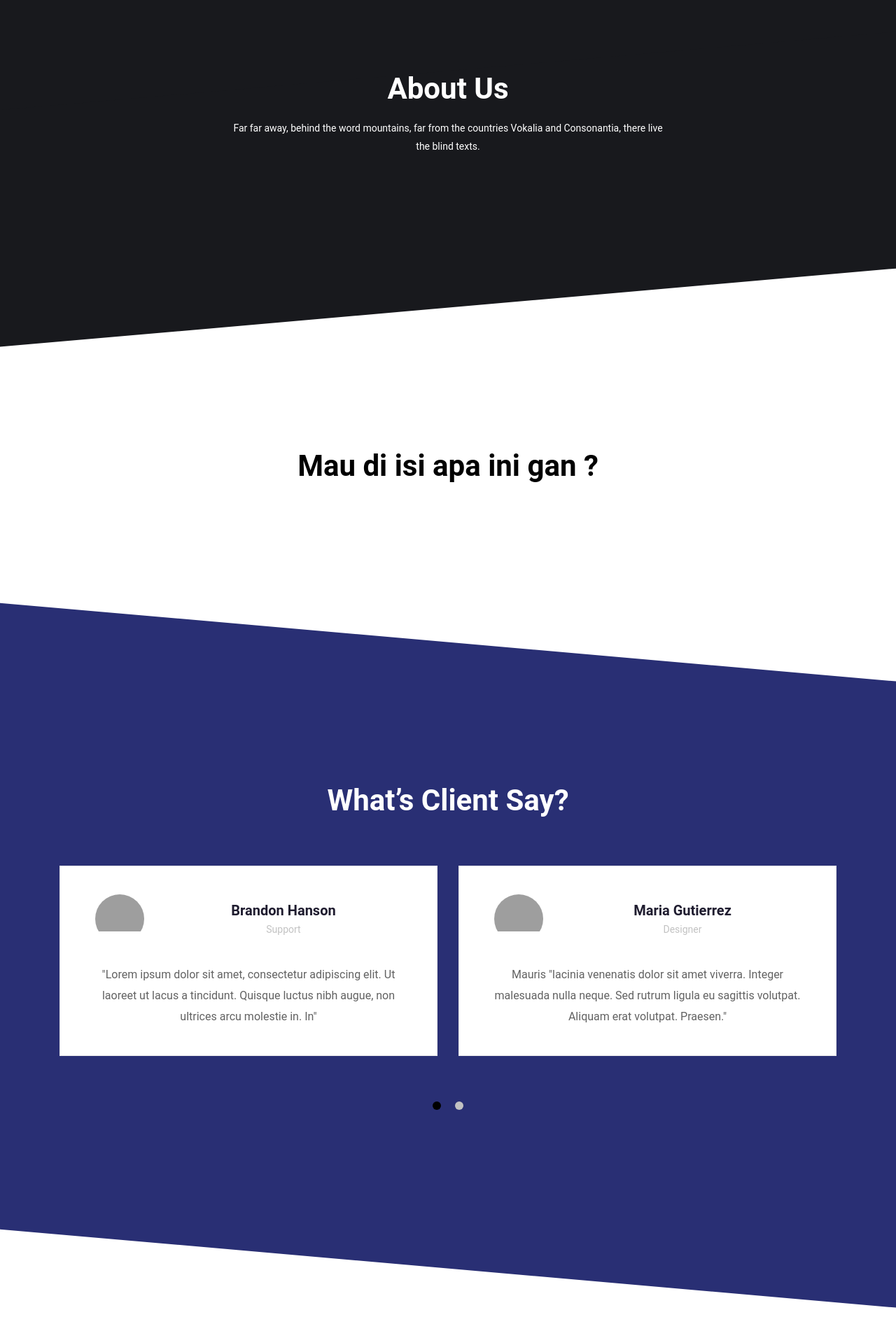
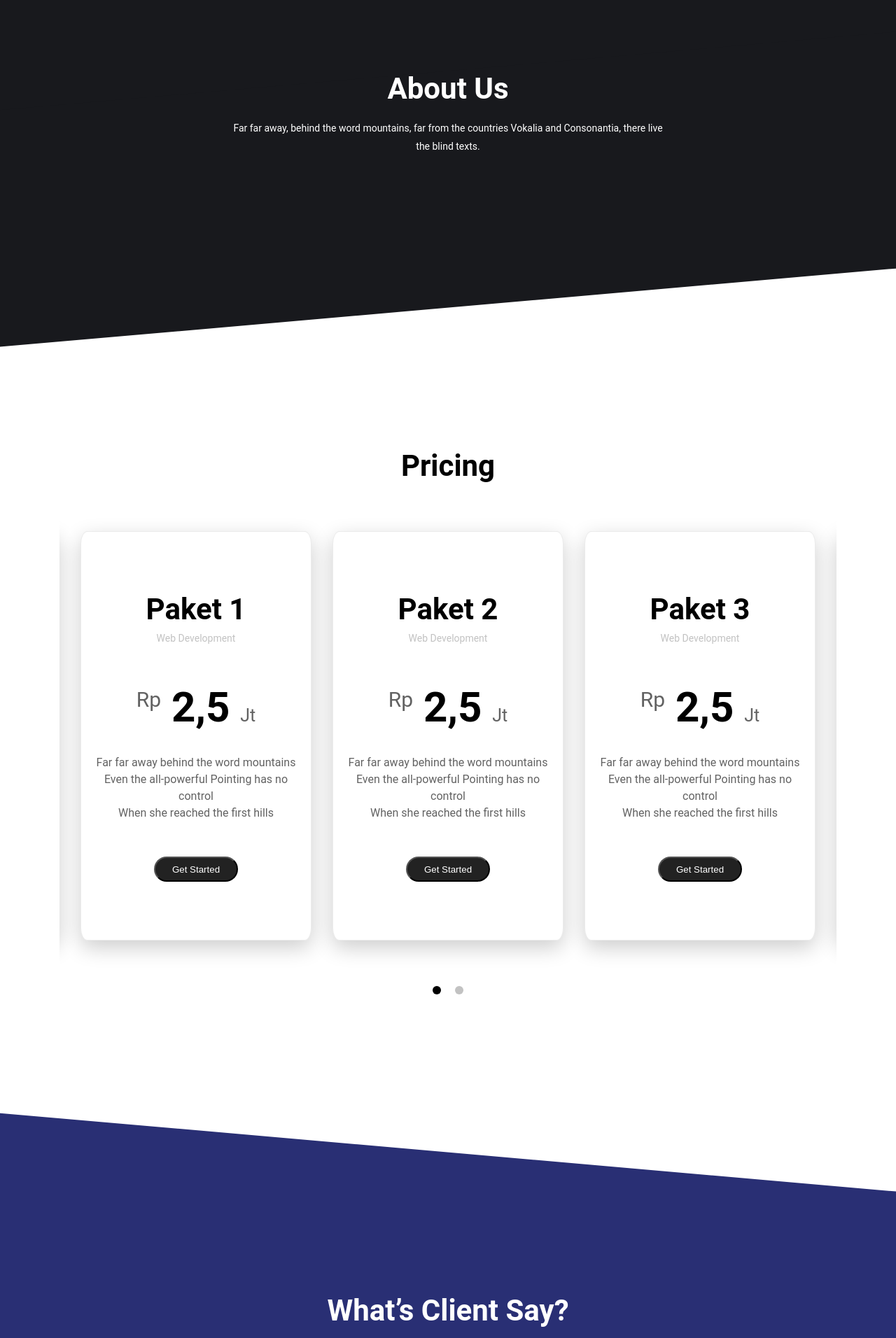
Before and after one commit to rrozaq/landing-page, a PHP site: page / in a window 1280 px wide. Shown: the part 1333-3245 px from the top of the page at 70% size. Run offline with PHP 8.4, Linux system fonts and the light colour scheme; some libraries are stand-ins or nearby versions; grey boxes are pictures that could not be loaded.

Commit message:
Update revisi layout by RonRon

```diff
--- a/assets/css/style.css
+++ b/assets/css/style.css
@@ -157,6 +157,7 @@ input[type="button"].btn-block {
     right: 15px;
     bottom: 0;
     transition: none;
+    z-index: 10;
 }
 
 .back-to-top:focus {
@@ -538,8 +539,8 @@ img{
 
 .owl-prev,
 .owl-next {
-    width: 40px;
-    height: 40px;
+    /* width: 40px;
+    height: 40px; */
     text-align: center;
     font-size: 0;
     display: inline-block;
@@ -616,10 +617,12 @@ img{
     background-color: white;
     text-align: center;
     transition: all ease .3s;
+    border-radius: 5%;
+    box-shadow: 0 15px 50px 0 rgba(0, 0, 0, .2);
 }
 
 .textbox:hover {
-    box-shadow: 0 15px 50px 0 rgba(0, 0, 0, .2);
+    box-shadow: 0 15px 50px 0 #292f74;
 }
 
 .textbox-image img {
@@ -646,13 +649,13 @@ img{
     color: #c2c2c2;
 }
 
-.textbox__style-02 {
+/* .textbox__style-02 {
     border: 1px solid #ebebeb;
 }
 
 .textbox__style-02 .textbox-description {
     margin-bottom: 15px;
-}
+} */
 
 @media (min-width: 768px) {
     .textbox-group {
@@ -660,6 +663,11 @@ img{
         -webkit-transform: translateY(-35%);
                 transform: translateY(-35%);
     }
+}
+@media (max-width: 760px) {
+   .textbox-section {
+       padding-bottom: 150px;
+   }
 }
 
 
@@ -1291,30 +1299,30 @@ img{
 .about-slant.about-slant-white:after {
     background: #fff;
 }
-
-.service-section {
+/* Price */
+.price-section {
     padding: 7em 0 7em 0;
     background: white !important;
 }
 
-.service-section h2 {
+.price-section h2 {
     color: black;
 }
 
-.service-section .lead {
+.price-section .lead {
     color: black;
 }
 
-.service-section.service-slant {
+.price-section.price-slant {
     padding: 7em 0 22em 0;
 }
 
-.service-slant {
+.price-slant {
     position: relative;
     overflow: hidden;
 }
 
-.service-slant:after {
+.price-slant:after {
     width: 120%;
     height: 200px;
     right: -10%;
@@ -1328,44 +1336,136 @@ img{
 }
 
 @media screen and (max-width: 960px) {
-    .service-slant:after {
+    .price-slant:after {
         bottom: -150px;
     }
 }
 
 @media screen and (max-width: 768px) {
-    .service-slant:after {
+    .price-slant:after {
         bottom: -170px;
     }
 }
 
-.service-slant.service-slant-dark:after {
+.price-slant.price-slant-dark:after {
     background: #292f74;
 }
-
-.portfolio-section {
+.price-slide {
+    margin: 0 auto;
+    overflow: hidden;
+}
+
+.price-slide .carousel-element {
+    padding: 0 30px;
+}
+
+.price-slide .owl-stage-outer {
+    overflow: visible !important;
+}
+
+.price {
+    border: 1px solid #ebebeb;
+    padding: 25% 5%;
+    margin: 50px 0;
+    background-color: white;
+    transition: all ease .3s;
+    border-radius: 3%;
+    box-shadow: 0 10px 30px 0 rgba(0, 0, 0, .2);
+}
+
+.price:hover {
+    box-shadow: 0 10px 30px 0 #292f74;
+}
+
+.price-info {
+    overflow: hidden;
+    margin-bottom: 30px;
+    position: relative;
+}
+
+.price-info:after {
+    /* content: "\E67E"; */
+    font-family: 'themify';
+    font-size: 48px;
+    color: #c2c2c2;
+    top: -15px;
+    right: 5px;
+    position: absolute;
+}
+
+.price-name {
+    margin: 0 auto
+}
+
+.price-position {
+    color: #c2c2c2;
+}
+
+.price-content .price-per {
+    font-size: 60px;
+}
+
+.price-content .price-per sup {
+    font-size: 30px;
+    top: -1.5em;
+}
+
+.price-content .price-per strong {
+    color: #000;
+}
+
+.price-content .price-per span {
+    font-size: 25px;
+}
+
+.price-text {
+    font-size: 16px;
+}
+
+.price-text li {
+    text-align: center;
+    list-style: none;
+    line-height: 1.5em
+}
+
+.price-btn {
+    margin-top: 50px;
+    background: #222;
+    /* border: 1px solid white; */
+    border-radius: 20px;
+    padding: 3% 8%;
+    color: #fff;
+}
+
+.price-btn:hover {
+    cursor: pointer;
+    background: #666;
+    /* border: 1px solid #666; */
+}
+/* Testimonial */
+.testimonial-section {
     padding: 7em 0 7em 0;
     background: #292f74 !important;
 }
 
-.portfolio-section h2 {
+.testimonial-section h2 {
     color: white;
 }
 
-.portfolio-section .lead {
+.testimonial-section .lead {
     color: white;
 }
 
-.portfolio-section.portfolio-slant {
+.testimonial-section.testimonial-slant {
     padding: 7em 0 22em 0;
 }
 
-.portfolio-slant {
+.testimonial-slant {
     position: relative;
     overflow: hidden;
 }
 
-.portfolio-slant:after {
+.testimonial-slant:after {
     width: 120%;
     height: 200px;
     right: -10%;
@@ -1379,22 +1479,21 @@ img{
 }
 
 @media screen and (max-width: 960px) {
-    .portfolio-slant:after {
+    .testimonial-slant:after {
         bottom: -150px;
     }
 }
 
 @media screen and (max-width: 768px) {
-    .portfolio-slant:after {
+    .testimonial-slant:after {
         bottom: -170px;
     }
 }
 
-.portfolio-slant.portfolio-slant-white:after {
+.testimonial-slant.testimonial-slant-white:after {
     background: #fff;
 }
 
-/* Testimonial */
 .our-slide {
     margin: 0 -30px;
     overflow: hidden;
@@ -1614,12 +1713,12 @@ img{
 .contact .form button[type="submit"]:hover {
     cursor: pointer;
     background: #666;
+    border: 1px solid #666;
     border: 0;
     border-radius: 20px;
     padding: 3% 8%;
     color: #fff;
 }
-
 /*--------------------------------------------------------------
 # Footer
 --------------------------------------------------------------*/
--- a/index.html
+++ b/index.html
@@ -23,7 +23,7 @@
 						<img src="assets/img/logo3.png" alt="" />
 					</a></div>
 				<div class="header-toogleGroup">
-					<div class="header-chooseLanguage">
+					<!-- <div class="header-chooseLanguage">
 						<div class="dropdown" data-init="dropdown"><a class="dropdown-toggle"
 								href="javascript:void(0)">EN <i class="fa fa-angle-down" aria-hidden="true"></i></a>
 							<div class="dropdown-content" data-position="right">
@@ -33,7 +33,7 @@
 								</ul>
 							</div>
 						</div>
-					</div>
+					</div> -->
 					<div class="search-form">
 						<div class="search-form-toggle"><i class="ti-search"></i></div>
 						<div class="search-form_form">
@@ -61,6 +61,7 @@
 						</li> -->
 						<li><a class="smoothscroll" href="#services">services</a></li>
 						<li><a class="smoothscroll" href="#about">about</a></li>
+						<li><a class="smoothscroll" href="#pricing">pricing</a></li>
 						<li><a class="smoothscroll" href="#testimonial">testimonial</a></li>
 						<li><a class="smoothscroll" href="#contact">contact</a>
 						</li>
@@ -138,7 +139,7 @@
 					<div class="row">
 						<div class="col-md-12 text-center">
 							<h2 class="text-uppercase">About Us</h2>
-							<div class="row justify-content-center mb-5">
+							<div class="row justify-content-center  ">
 								<div class="col-md-7">
 									<p class="lead">Far far away, behind the word mountains, far from the countries
 										Vokalia and
@@ -149,27 +150,108 @@
 					</div>
 				</div>
 
-			</section>
-			<section class="service-section service-slant service-slant-dark">
+			</section><span id="pricing"></span>
+			<section class="price-section price-slant price-slant-dark">
 				<div class="container">
 					<div class="row">
 						<div class="col-md-12 text-center">
-							<h2 class="text-uppercase">Mau di isi apa ini gan ?</h2>
-							<div class="row justify-content-center mb-5">
-								<div class="col-md-12">
+							<h2 class="text-uppercase">Pricing</h2>
+							<div class="row justify-content-center  ">
+								<div class="col-lg-12">
+										<div class="price-slide">
+											<div class="carousel-element owl-carousel"
+												data-options='{"loop":true,"dots":true,"nav":false,"margin":30,"responsive":{"0":{"items":1},"992":{"items":3}}}'>
+												<div class="price">
+													<div class="price-info">
+														<h2 class="price-name">Paket 1</h2><span
+															class="price-position">Web Development</span>
+													</div>
+													<div class="price-content">
+														<p class="price-per text-center">
+															<sup>Rp</sup>
+															<strong>2,5</strong>
+															<span>Jt</span>
+														</p>
+														<div class="price-text">
+																<li>Far far away behind the word mountains</li>
+																<li>Even the all-powerful Pointing has no control</li>
+																<li>When she reached the first hills</li>
+														</div>
 
+													</div>
+													<a href="#"><button class="price-btn">Get Started</button> </a>
+												</div>
+												<div class="price">
+													<div class="price-info">
+														<h2 class="price-name">Paket 2</h2><span class="price-position">Web Development</span>
+													</div>
+													<div class="price-content">
+														<p class="price-per text-center">
+															<sup>Rp</sup>
+															<strong>2,5</strong>
+															<span>Jt</span>
+														</p>
+														<div class="price-text">
+															<li>Far far away behind the word mountains</li>
+															<li>Even the all-powerful Pointing has no control</li>
+															<li>When she reached the first hills</li>
+														</div>
+
+													</div>
+													<a href="#"><button class="price-btn">Get Started</button> </a>
+												</div>
+												<div class="price">
+													<div class="price-info">
+														<h2 class="price-name">Paket 3</h2><span class="price-position">Web Development</span>
+													</div>
+													<div class="price-content">
+														<p class="price-per text-center">
+															<sup>Rp</sup>
+															<strong>2,5</strong>
+															<span>Jt</span>
+														</p>
+														<div class="price-text">
+															<li>Far far away behind the word mountains</li>
+															<li>Even the all-powerful Pointing has no control</li>
+															<li>When she reached the first hills</li>
+														</div>
+
+													</div>
+													<a href="#"><button class="price-btn">Get Started</button> </a>
+												</div>
+												<div class="price">
+													<div class="price-info">
+														<h2 class="price-name">Paket 4</h2><span class="price-position">Web Development</span>
+													</div>
+													<div class="price-content">
+														<p class="price-per text-center">
+															<sup>Rp</sup>
+															<strong>2,5</strong>
+															<span>Jt</span>
+														</p>
+														<div class="price-text">
+															<li>Far far away behind the word mountains</li>
+															<li>Even the all-powerful Pointing has no control</li>
+															<li>When she reached the first hills</li>
+														</div>
+
+													</div>
+													<a href="#"><button class="price-btn">Get Started</button> </a>
+												</div>
+											</div>
+										</div>
 								</div>
 							</div>
 						</div>
 					</div>
 				</div>
 			</section><span id="testimonial"></span>
-			<section class="portfolio-section portfolio-slant portfolio-slant-white" id="section-counter">
+			<section class="testimonial-section testimonial-slant testimonial-slant-white" id="section-counter">
 				<div class="container">
 					<div class="row">
 						<div class="col-md-12 text-center">
 							<h2 class="text-uppercase">What’s Client Say?</h2>
-							<div class="row justify-content-center mb-5">
+							<div class="row justify-content-center  ">
 								<div class="col-md-12">
 									<div class="our-slide">
 										<div class="carousel-element owl-carousel"
@@ -232,7 +314,7 @@
 					<div class="row">
 						<div class="col-md-12 text-center">
 							<!-- <h2 class="text-uppercase">Our Partner</h2><br><br> -->
-							<div class="row justify-content-center mb-5">
+							<div class="row justify-content-center  ">
 								<div class="col-md-12">
 									<div class="carousel-element owl-carousel"
 										data-options='{"loop":true,"dots":false,"nav":true,"margin":30,"responsive":{"0":{"items":2},"768":{"items":3},"992":{"items":5}}}'>
@@ -261,7 +343,7 @@
 			</section>
 			 <section class="contact">
 			 	<div class="container">
-			 		<div class="row" data-aos="fade-up">
+			 		<div class="row">
 
 			 			<div class="col-lg-4 col-md-8">
 			 				<div class="contact-about">
```
